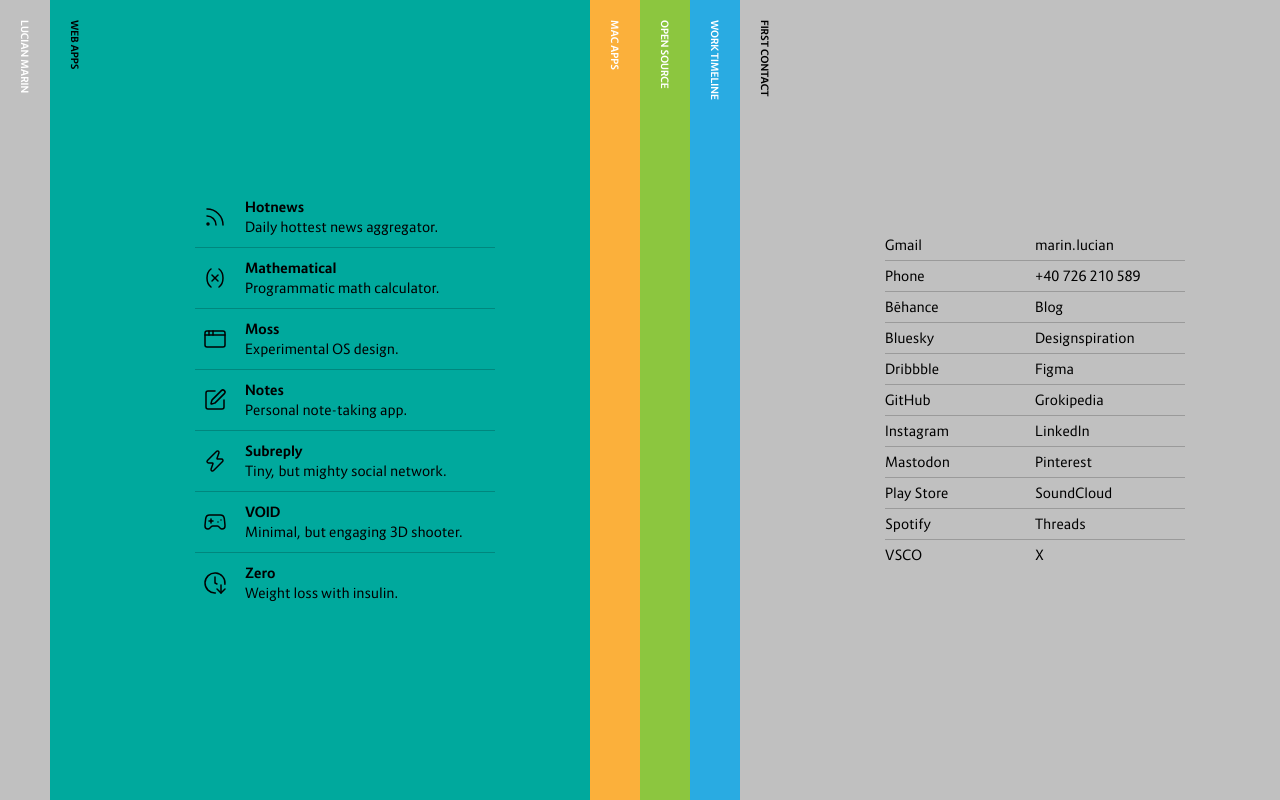
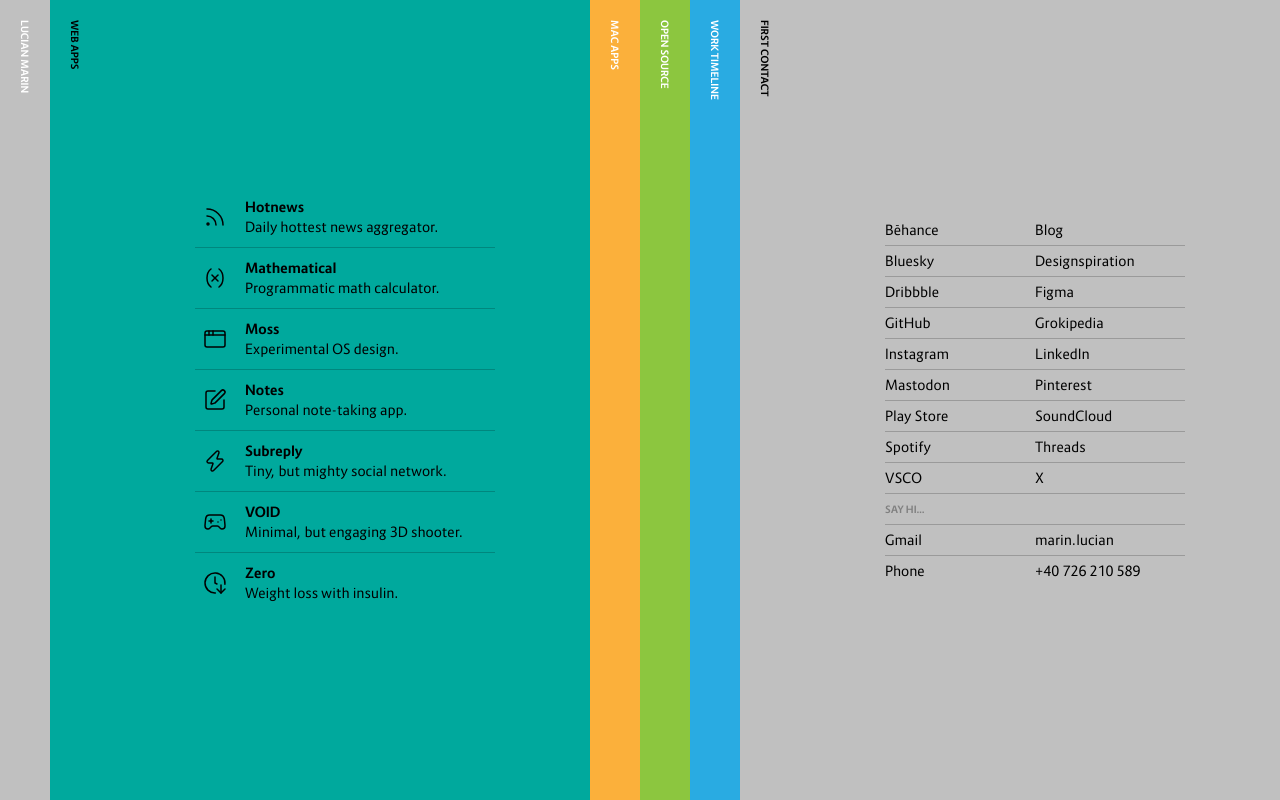
Before and after one commit to lucianmarin/lm, a PHP site: page / in a window 1280 px wide, after a click on "FIRST CONTACT". Run offline with PHP 8.4, Linux system fonts and the light colour scheme.

Commit message:
say hi category

```diff
--- a/advanced/index.html
+++ b/advanced/index.html
@@ -356,10 +356,6 @@
 			<div class="body" id="last-body">
 				<div class="center">
 					<div class="links">
-						<p>Gmail</p>
-						<p>marin.lucian</p>
-						<p>Phone</p>
-						<p>+40 726 210 589</p>
 						<p><a href="https://behance.net/marinlucian" rel="me">Bēhance</a></p>
 						<p><a href="https://lucianmarin.github.io" rel="me">Blog</a></p>
 						<p><a href="https://bsky.app/profile/lucianmarin.com" rel="me">Bluesky</a></p>
@@ -378,6 +374,12 @@
 						<p><a href="https://threads.com/@lucianmarin" rel="me">Threads</a></p>
 						<p><a href="https://vsco.co/lucianmarin" rel="me">VSCO</a></p>
 						<p><a href="https://x.com/lucianmarin" rel="me">X</a></p>
+						<p class="category">Say Hi&hellip;</p>
+						<p>&nbsp;</p>
+						<p>Gmail</p>
+						<p>marin.lucian</p>
+						<p>Phone</p>
+						<p>+40 726 210 589</p>
 					</div>
 				</div>
 			</div>
--- a/advanced/static/style.css
+++ b/advanced/static/style.css
@@ -166,6 +166,13 @@ sup {
 	stroke: var(--black);
 }
 
+.category {
+	color: var(--gray);
+	font-size: var(--tiny);
+	font-weight: bold;
+	text-transform: uppercase;
+}
+
 /* Mobile layout: horizontal accordion, full-width stacked labels. */
 /* horizontal accordion: height follows the open section's content */
 @media (max-width: 639px) {
```
